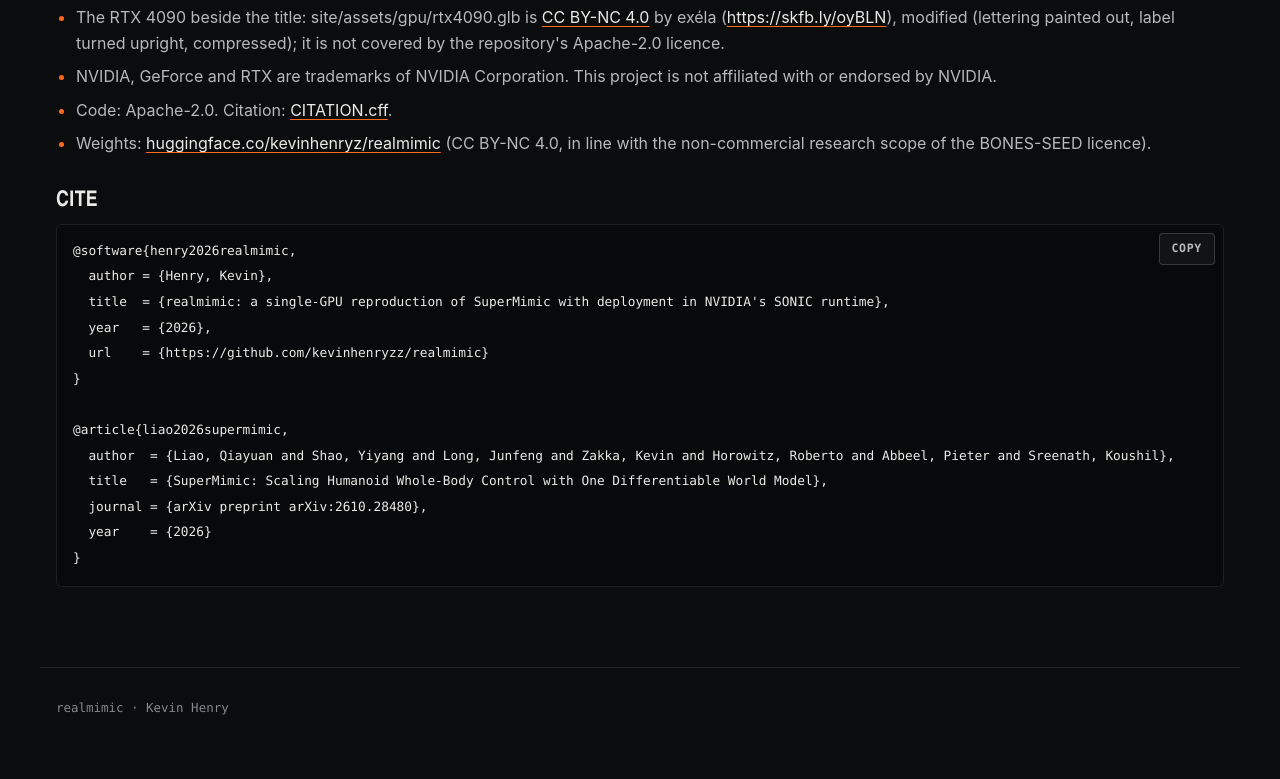
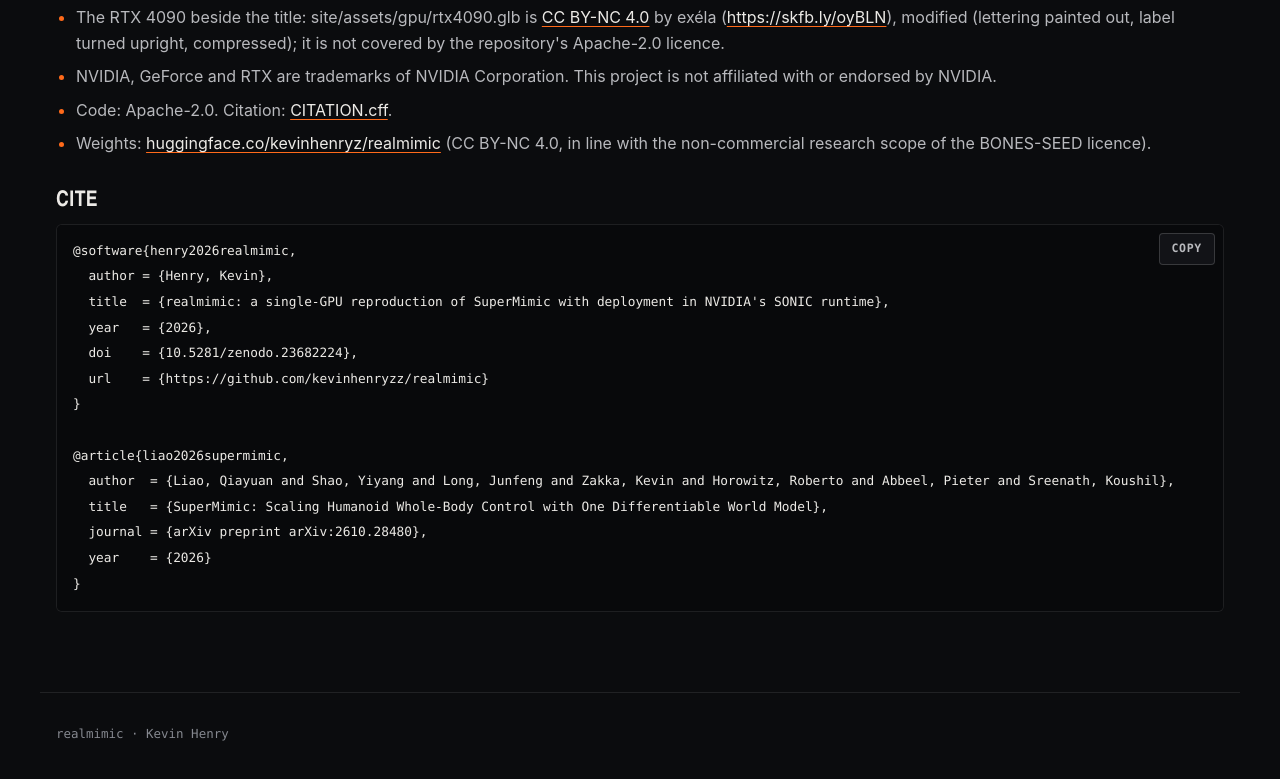
Before and after one commit to kevinhenryzz/realmimic, a plain HTML site: page site/index.html in a window 1280 px wide. Shown: the part 10382-11161 px from the top of the page. Drawn offline with nearby package versions, Linux system fonts and the light colour scheme; no server answers; a script that the page names is missing; a web font is replaced by a local one.

Commit message:
Add the Zenodo DOI to the README, citation file and project page

```diff
--- a/site/index.html
+++ b/site/index.html
@@ -376,6 +376,7 @@ uv run python scripts/eval_benchmark.py --ckpt weights/realmimic_g1_86k.pt --npz
   author = {Henry, Kevin},
   title  = {realmimic: a single-GPU reproduction of SuperMimic with deployment in NVIDIA's SONIC runtime},
   year   = {2026},
+  doi    = {10.5281/zenodo.23682224},
   url    = {https://github.com/kevinhenryzz/realmimic}
 }
 
```
Also changed, not shown: 2 other files.
